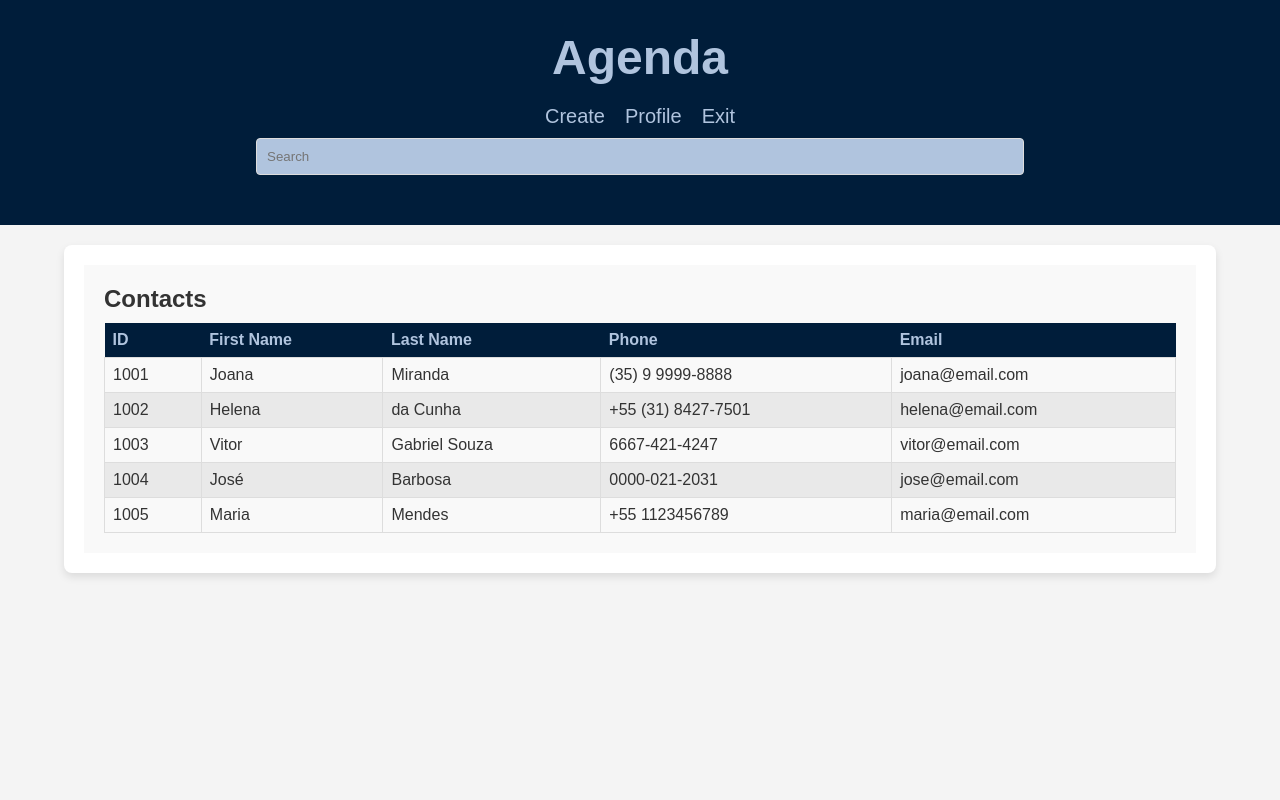
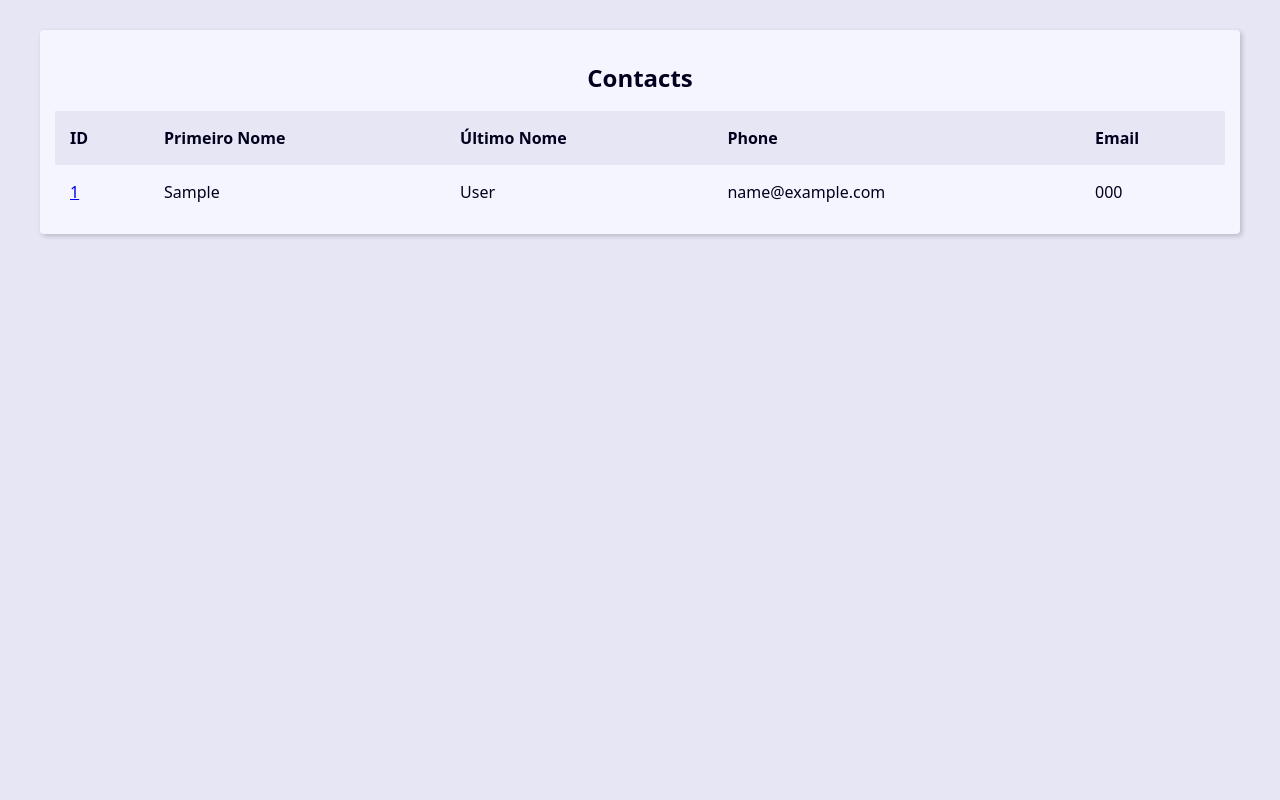
Before and after one commit to lucasfl22/Projeto-Agenda, a Django app: page / in a window 1280 px wide. Run offline with Django 5.2, Linux system fonts and the light colour scheme; tables that the repository leaves empty hold one stand-in row (values such as "Sample post").

Commit message:
HTML base created and styles

```diff
--- a/base_static/global/css/style.css
+++ b/base_static/global/css/style.css
@@ -1,95 +1,313 @@
-* {
+:root {
+    --spacing: 1.5rem;
+    --link-dark-color: rgb(0, 83, 134);
+    --link-light-color: rgb(156, 217, 255);
+    --clr-white: rgb(245, 245, 255);
+    --clr-black: rgb(0, 0, 30);
+    --clr-light-gray: rgb(230, 230, 245);
+    --clr-dark-shadow-5: rgba(0, 0, 10, 5%);
+    --clr-dark-shadow-10: rgba(0, 0, 10, 10%);
+    --clr-dark-shadow-20: rgba(0, 0, 10, 20%);
+    --clr-light-shadow-5: rgba(200, 200, 255, 5%);
+    --clr-light-shadow-10: rgba(200, 200, 255, 10%);
+    --clr-light-shadow-20: rgba(200, 200, 255, 20%);
+    --main-page-width: 120rem;
+    --table-min-width: 60rem;
+    --biggest-font-size: 5rem;
+    --bigger-font-size: 4rem;
+    --big-font-size: 3.2rem;
+    --medium-font-size: 2.4rem;
+    --small-font-size: 1.6rem;
+    --smaller-font-size: 1.4rem;
+    --smallest-font-size: 1.2rem;
+    --transition-fast: 300ms;
+    --transition-medium: 600ms;
+    --transition-slow: 1s;
+    --default-border-radius: 4px;
+}
+
+  *,
+  *::before,
+  *::after {
     margin: 0;
     padding: 0;
     box-sizing: border-box;
-    font-family: Arial, sans-serif;
+}
+
+html {
+    font-size: 62.5%;
 }
 
 body {
-    background-color: #f4f4f4;
-    display: flex;
-    flex-direction: column;
-    align-items: center;
-    height: 100vh;
+    font-family: system-ui, -apple-system, BlinkMacSystemFont, 'Segoe UI', Roboto, Oxygen, Ubuntu, Cantarell, 'Open Sans', 'Helvetica Neue', sans-serif;
+    line-height: 1.5;
+    font-size: var(--small-font-size);
+    color: var(--clr-black);
+    -webkit-font-smoothing: antialiased;
+    background: var(--clr-light-gray);
+}
+
+img,
+svg {
+    display: block;
+    max-width: 100%;
 }
 
 .header {
-    width: 100%;
-    background-color: #001d3a;
-    color: #b0c4de;
-    text-align: center;
-    padding: 30px 0;
+    background: var(--clr-black);
+    padding: var(--spacing);
+    box-shadow: 0 5px 10px 2px var(--clr-dark-shadow-20);
+    z-index: 1;
+    position: relative;
 }
 
-.title {
-    font-size: 48px;
-    margin-bottom: 20px;
+.header-heading {
+    font-size: var(--biggest-font-size);
+    text-align: center;
 }
 
-.nav {
+.header-link {
+    color: var(--link-light-color);
+    text-decoration: none;
+    transition: filter var(--transition-fast) ease-in-out;
+}
+
+.header-link:hover {
+    filter: brightness(70%);
+}
+
+.menu {
+    margin: var(--spacing);
+}
+
+.menu-list {
+    list-style: none;
     display: flex;
     justify-content: center;
-    gap: 20px;
-    margin-bottom: 10px;
+    flex-flow: row wrap;
 }
 
-.nav-link {
-    color: #b0c4de;
+.menu-link {
+    display: block;
+    padding: var(--spacing);
+    color: var(--link-light-color);
     text-decoration: none;
-    font-size: 20px;
-    cursor: pointer;
+    transition: background-color var(--transition-fast) ease-in-out;
+    border-radius: var(--default-border-radius);
 }
 
-.search {
-    width: 60%;
-    padding: 10px;
-    background-color: #b0c4de;
-    border: 1px solid #ddd;
-    border-radius: 4px;
-    margin-bottom: 20px;
+.menu-link:hover {
+    background: var(--clr-light-shadow-10);
 }
 
-.container {
-    width: 90%;
-    max-width: 1200px;
-    background-color: #ffffff;
-    box-shadow: 0 4px 8px rgba(0, 0, 0, 0.1);
-    border-radius: 8px;
-    padding: 20px;
-    margin-top: 20px;
+.content {
+    max-width: var(--main-page-width);
+    margin: calc(var(--spacing) * 2) auto;
+    padding: var(--spacing);
+    background: var(--clr-white);
+    box-shadow: 2px 2px 5px var(--clr-dark-shadow-20);
+    border-radius: var(--default-border-radius);
 }
 
-.contacts-section {
+.responsive-table {
     width: 100%;
-    background-color: #f9f9f9;
-    padding: 20px;
-}
-
-.contacts-title {
-    font-size: 24px;
-    color: #333;
-    margin-bottom: 10px;
-    text-align: left;
+    overflow-x: auto;
 }
 
 .contacts-table {
     width: 100%;
+    min-width: var(--table-min-width);
     border-collapse: collapse;
 }
 
-.table-header {
-    background-color: #001d3a;
-    color: #b0c4de;
-    padding: 8px;
-    text-align: left;
+.table-caption {
+    font-size: var(--medium-font-size);
+    font-weight: bold;
+    padding: var(--spacing);
 }
 
-.table-row:nth-child(even) {
-    background-color: #e9e9e9;
+.table-row {
+    text-align: left;
+    text-overflow: ellipsis;
+    transition: background-color var(--transition-fast) ease-in-out;
 }
 
-.table-data {
-    padding: 8px;
-    border: 1px solid #ddd;
-    color: #333;
+.table-row:nth-of-type(2n) {
+    background: var(--clr-dark-shadow-5);
 }
+
+.table-row:not(.table-row-header):hover {
+    background: var(--clr-dark-shadow-10);
+}
+
+.table-row-header {
+    background: var(--clr-light-gray);
+    color: var(--clr-black);
+}
+
+.table-cel,
+.table-header {
+    padding: var(--spacing);
+}
+
+.table-link {
+    color: var(--link-dark-color);
+    transition: color var(--transition-fast) ease-in-out;
+    text-decoration: none;
+}
+
+.table-link:hover {
+    color: var(--clr-black);
+}
+
+@media (min-width: 600px) {
+    .single-contact {
+    max-width: 80%;
+      margin: calc(var(--spacing) * 2) auto;
+    }
+}
+
+.single-contact h1 {
+    margin: 1rem 0;
+}
+
+.single-contact p {
+    margin: 1rem 0;
+}
+
+.pagination {
+    margin-top: var(--spacing);
+    display: flex;
+    justify-content: center;
+    padding: calc(var(--spacing) * 0.8);
+    font-size: var(--small-font-size);
+}
+
+.pagination .step-links {
+    display: flex;
+    gap: calc(var(--spacing) * 0.8);
+}
+
+.pagination .step-links a {
+    color: var(--link-dark-color);
+    transition: color var(--transition-fast) ease-in-out;
+    text-decoration: none;
+    display: block;
+}
+
+.search {
+    display: flex;
+    justify-content: center;
+}
+
+.search-input {
+    font-size: var(--medium-font-size);
+    padding: 1rem 2rem;
+    width: 100%;
+    max-width: 32rem;
+    border-radius: var(--default-border-radius);
+    border: 1px solid var(--link-light-color);
+}
+
+.search-input:focus {
+    box-shadow: 0 0 15px var(--link-light-color);
+}
+
+.message {
+    max-width: 600px;
+    margin: var(--spacing) auto;
+    margin-top: calc(var(--spacing) * 2);
+    padding: var(--spacing);
+    text-align: center;
+    border-radius: var(--default-border-radius);
+    font-size: var(--smaller-font-size);
+}
+
+.message.success {
+    background: rgba(0, 255, 0, 0.3);
+    border: 1px solid rgba(0, 255, 0, 90%);
+}
+
+.message.error {
+    background: rgba(255, 0, 0, 0.3);
+    border: 1px solid rgba(255, 0, 0, 90%);
+}
+
+.message.warning {
+    background: rgba(255, 255, 0, 0.3);
+    border: 1px solid rgba(255, 255, 0, 90%);
+}
+
+.form-wrapper {
+    max-width: 60rem;
+    margin: var(--spacing) auto;
+}
+
+.form-content {
+    margin: var(--spacing) 0;
+}
+
+.form-group {
+    display: flex;
+    flex-direction: column;
+    padding-bottom: var(--spacing);
+}
+.errorlist {
+    list-style: none;
+    font-size: var(--smaller-font-size);
+    color: tomato;
+}
+.errorlist.nonfield {
+    color: inherit;
+}
+
+.form-group p {
+    margin: 1em 0;
+}
+
+.form-group .help-text,
+.form-group .help-text ~ ul {
+    margin: 0;
+    font-size: var(--smallest-font-size);
+    list-style: none;
+}
+
+.form-group input,
+.form-group textarea,
+.form-group select {
+    padding: 1rem;
+    border-radius: var(--default-border-radius);
+    border: 1px solid var(--link-dark-color);
+}
+
+.form-group input:focus,
+.form-group textarea:focus,
+.form-group select:focus {
+    outline: none;
+    box-shadow: 0 0 5px var(--link-dark-color);
+}
+
+.form-group label {
+    font-size: var(--smaller-font-size);
+}
+
+.btn {
+    background-color: var(--link-dark-color);
+    color: var(--clr-white);
+    font-weight: bold;
+    border: none;
+    padding: 1rem 2rem;
+    border-radius: var(--default-border-radius);
+    cursor: pointer;
+    transition: filter var(--transition-fast) ease-in-out;
+}
+
+.btn:hover {
+    filter: brightness(90%);
+}
+
+.btn:focus,
+.btn:active {
+    filter: brightness(80%);
+    box-shadow: 0 0 5px var(--link-dark-color);
+}
--- a/base_templates/global/base.html
+++ b/base_templates/global/base.html
@@ -8,68 +8,6 @@
     <link rel="stylesheet" href="{% static 'global/css/style.css' %}">
 </head>
 <body>
-    <header class="header">
-        <h1 class="title">Agenda</h1>
-        <div class="nav">
-            <a href="#" class="nav-link create">Create</a>
-            <a href="#" class="nav-link profile">Profile</a>
-            <a href="#" class="nav-link exit">Exit</a>
-        </div>
-        <input type="text" class="search" placeholder="Search">
-    </header>
-
-    <div class="container">
-        <section class="contacts-section">
-            <h2 class="contacts-title">Contacts</h2>
-            <table class="contacts-table">
-                <thead>
-                    <tr>
-                        <th class="table-header">ID</th>
-                        <th class="table-header">First Name</th>
-                        <th class="table-header">Last Name</th>
-                        <th class="table-header">Phone</th>
-                        <th class="table-header">Email</th>
-                    </tr>
-                </thead>
-                <tbody>
-                    <tr class="table-row">
-                        <td class="table-data">1001</td>
-                        <td class="table-data">Joana</td>
-                        <td class="table-data">Miranda</td>
-                        <td class="table-data">(35) 9 9999-8888</td>
-                        <td class="table-data">joana@email.com</td>
-                    </tr>
-                    <tr class="table-row">
-                        <td class="table-data">1002</td>
-                        <td class="table-data">Helena</td>
-                        <td class="table-data">da Cunha</td>
-                        <td class="table-data">+55 (31) 8427-7501</td>
-                        <td class="table-data">helena@email.com</td>
-                    </tr>
-                    <tr class="table-row">
-                        <td class="table-data">1003</td>
-                        <td class="table-data">Vitor</td>
-                        <td class="table-data">Gabriel Souza</td>
-                        <td class="table-data">6667-421-4247</td>
-                        <td class="table-data">vitor@email.com</td>
-                    </tr>
-                    <tr class="table-row">
-                        <td class="table-data">1004</td>
-                        <td class="table-data">José</td>
-                        <td class="table-data">Barbosa</td>
-                        <td class="table-data">0000-021-2031</td>
-                        <td class="table-data">jose@email.com</td>
-                    </tr>
-                    <tr class="table-row">
-                        <td class="table-data">1005</td>
-                        <td class="table-data">Maria</td>
-                        <td class="table-data">Mendes</td>
-                        <td class="table-data">+55 1123456789</td>
-                        <td class="table-data">maria@email.com</td>
-                    </tr>
-                </tbody>
-            </table>
-        </section>
-    </div>
+{% block content %}{% endblock content %} <!-- Está localizado em contact/templates/contact/index.html -->
 </body>
 </html>
--- a/contact/templates/contact/index.html
+++ b/contact/templates/contact/index.html
@@ -1 +1,45 @@
 {% extends "global/base.html" %}
+
+{% block content %}
+    <main class="content">
+        <div class="responsive-table">
+            <table class="contacts-table">
+                <caption class="table-caption">
+                    Contacts
+                </caption>
+
+                <thead>
+                    <tr class="table-row table-row-header">
+                        <th class="table-header">ID</th>
+                        <th class="table-header">Primeiro Nome</th>
+                        <th class="table-header">Último Nome</th>
+                        <th class="table-header">Phone</th>
+                        <th class="table-header">Email</th>
+                    </tr>
+                </thead>
+
+                <tbody>
+                    {% for contact in contacts %}
+                        <tr class="table-row">
+                            <td class="table-cel">
+                                <a href="#" class="table-cell">{{contact.id}}</a>
+                            </td>
+                            <td class="table-cel">
+                                {{contact.first_name}}
+                            </td>
+                            <td class="table-cel">
+                                {{contact.last_name}}
+                            </td>
+                            <td class="table-cel">
+                                {{contact.email}}
+                            </td>
+                            <td class="table-cel">
+                                {{contact.phone}}
+                            </td>
+                        </tr>
+                    {% endfor %}
+                </tbody>
+            </table>
+        </div>
+    </main>
+{% endblock content %}
--- a/contact/views.py
+++ /dev/null
@@ -1,4 +0,0 @@
-from django.shortcuts import render
-
-def index(request):
-    return render(request, 'contact/index.html', )
--- /dev/null
+++ b/contact/views/__init__.py
@@ -0,0 +1 @@
+from .contact_views import *
--- /dev/null
+++ b/contact/views/contact_views.py
@@ -0,0 +1,11 @@
+from django.shortcuts import render
+from contact.models import Contact
+
+def index(request):
+    contacts = Contact.objects.all()
+
+    context = {
+        'contacts': contacts,
+    }
+
+    return render(request, 'contact/index.html', context)
```
Also changed, not shown: comandos/README.md.
